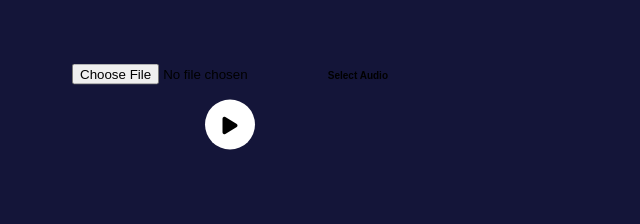
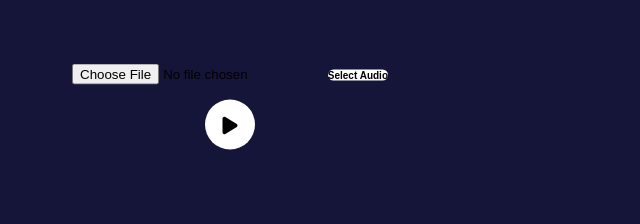
Before and after one commit to AOL83/RPSLS, a plain HTML site: page index.html in a window 1280 px wide. Shown: the part 176-400 px from the top of the page, 410-1050 px from the left. Drawn offline with Linux system fonts and the light colour scheme.

Commit message:
Added .select audio button with six elemenst bg color, color, padding l, border rad, border, cursor

```diff
--- a/css/main.css
+++ b/css/main.css
@@ -93,3 +93,12 @@ body {
 .audio-controls {
     top: 50%;
 }
+
+.select-audio-button {
+    background-color: #fff;
+    color: #000;
+    padding-left: 8px 20px;
+    border-radius: 20px;
+    border: none;
+    cursor: pointer;
+}
```
